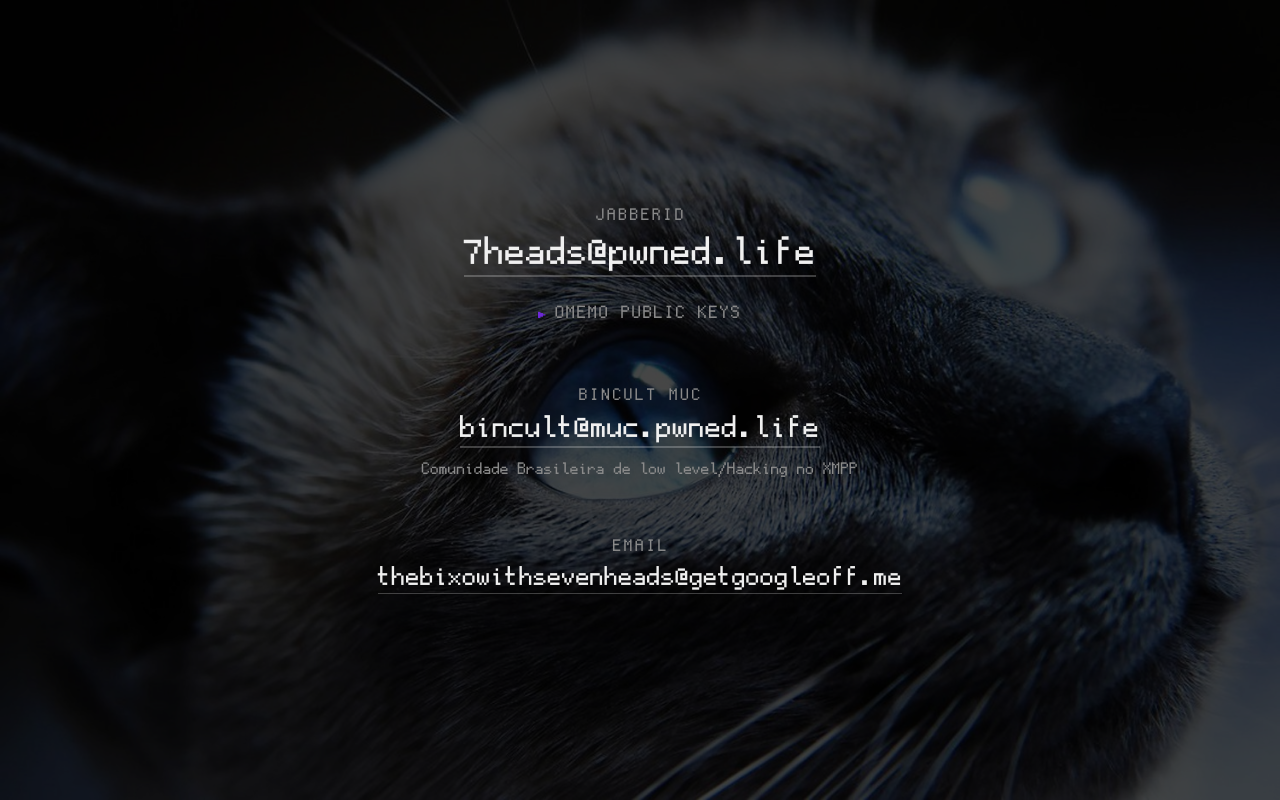
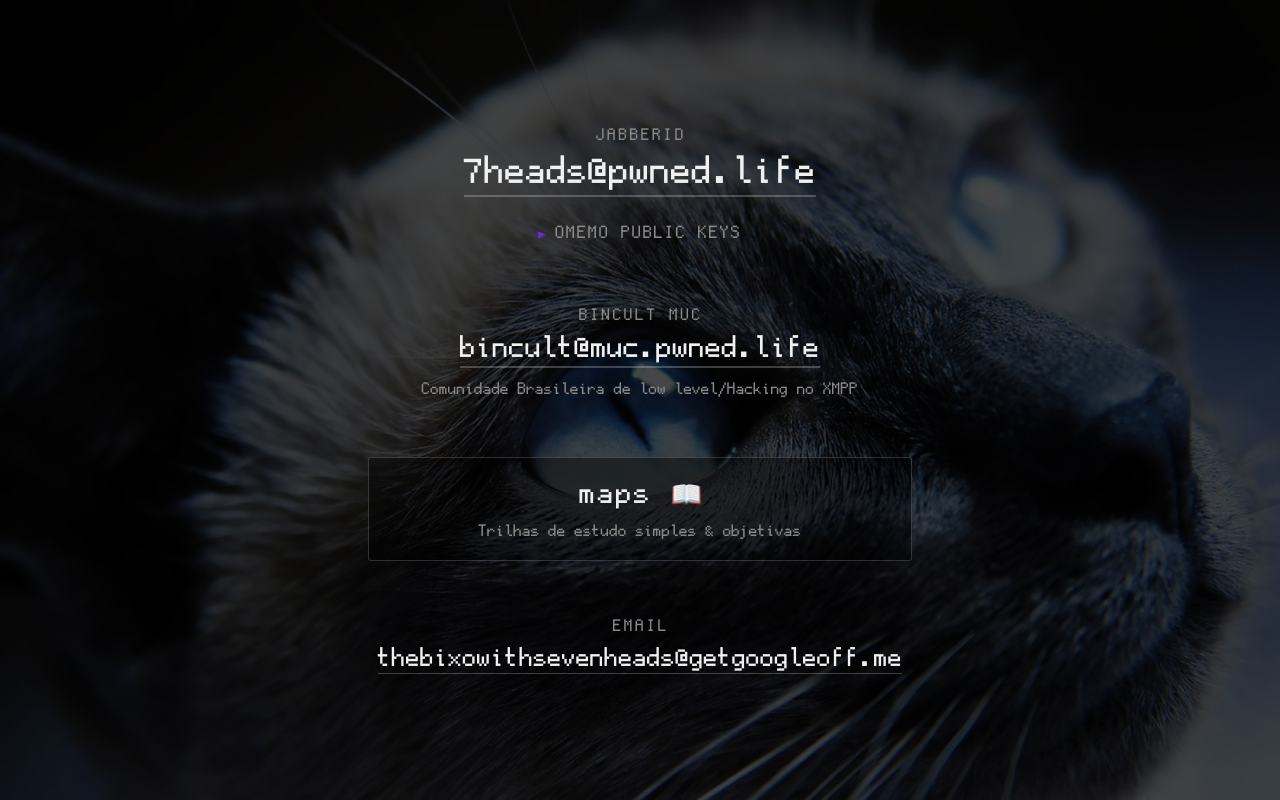
Before and after one commit to thebixowithsevenheads/thebixowithsevenheads.github.io, a plain HTML site: page index.html in a window 1280 px wide. Drawn offline with Linux system fonts and the light colour scheme.

Commit message:
add: add muc & maps

```diff
--- a/css/style.css
+++ b/css/style.css
@@ -15,6 +15,8 @@
   --accent: #FF9F43;
   /* roxo da setinha do menu e do hover dos links */
   --purple: #6D28D9;
+  /* amarelo do hover do card dos roadmaps */
+  --card: #e3b341;
   --mono: 'GohuFontUni', 'Courier New', ui-monospace, monospace;
 }
 
@@ -211,6 +213,71 @@ main {
   border-bottom-color: var(--purple);
 }
 
+/* ── card-botão dos roadmaps ─────────────────────────────────────────────
+   Mesma caixa do site maps.: moldura fina, fundo escuro translúcido pra o
+   wallpaper continuar aparecendo por baixo, tudo centralizado. É um <a>
+   inteiro (não um <span> dentro de link) pra área de clique ser o card
+   todo, inclusive no toque. */
+
+.card {
+  display: block;
+  text-decoration: none;
+  color: inherit;
+  border: 1px solid rgba(240, 240, 240, 0.18);
+  /* arredondamento mínimo: só o suficiente pra tirar o canto vivo sem
+     descaracterizar a caixa reta do resto da página */
+  border-radius: 3px;
+  background: rgba(0, 0, 0, 0.45);
+  padding: clamp(0.875rem, 3vw, 1.125rem) clamp(1rem, 4vw, 1.75rem);
+  cursor: pointer;
+}
+
+.card-title {
+  display: block;
+  /* mesma escala do .room: o card é irmão da sala na hierarquia */
+  font-size: clamp(1.125rem, 5vw, 1.875rem);
+  line-height: 1.2;
+  letter-spacing: 0.06em;
+  margin-right: -0.06em;
+  color: var(--fg);
+}
+
+.ico {
+  /* o subset do GohuFont não tem emoji: este vem da fonte de emoji do
+     sistema, que é maior na mesma métrica — daí o 0.85em pra alinhar com
+     a altura das letras */
+  font-size: 0.85em;
+  letter-spacing: 0;
+}
+
+.card-desc {
+  display: block;
+  font-size: clamp(0.8125rem, 2.4vw, 1rem);
+  line-height: 1.4;
+  color: var(--dim);
+  margin-top: 0.5em;
+}
+
+/* no hover o card inteiro acende em amarelo, do jeito que o maps. faz:
+   moldura sólida, título na cor e um brilho fraco em volta */
+
+.card:hover,
+.card:focus-visible {
+  border-color: var(--card);
+  background: rgba(0, 0, 0, 0.6);
+  box-shadow: 0 0 24px rgba(227, 179, 65, 0.12);
+}
+
+.card:hover .card-title,
+.card:focus-visible .card-title {
+  color: var(--card);
+}
+
+.card:hover .card-desc,
+.card:focus-visible .card-desc {
+  color: var(--fg);
+}
+
 .fp {
   font-family: var(--mono);
   font-size: clamp(0.75rem, 3.2vw, 1.125rem);
@@ -251,8 +318,12 @@ a:focus-visible {
   .room a,
   .mail a,
   .gatonet,
-  .keys summary {
-    transition: color 0.15s ease, border-color 0.15s ease;
+  .keys summary,
+  .card,
+  .card-title,
+  .card-desc {
+    transition: color 0.15s ease, border-color 0.15s ease,
+      background-color 0.15s ease, box-shadow 0.15s ease;
   }
 }
 
--- a/index.html
+++ b/index.html
@@ -43,6 +43,13 @@ D40E6766 8A31028D 5D2CF762 A0DF415E</pre>
   </section>
 
   <section class="block">
+    <a class="card" href="https://maps.thebixowithsevenheads.wtf/">
+      <span class="card-title">maps <span class="ico" aria-hidden="true">📖</span></span>
+      <span class="card-desc">Trilhas de estudo simples &amp; objetivas</span>
+    </a>
+  </section>
+
+  <section class="block">
     <h2 class="label">email</h2>
     <p class="mail"><a href="mailto:thebixowithsevenheads@getgoogleoff.me">thebixowithsevenheads@getgoogleoff.me</a></p>
   </section>
```
Also changed, not shown: 1 other file.
